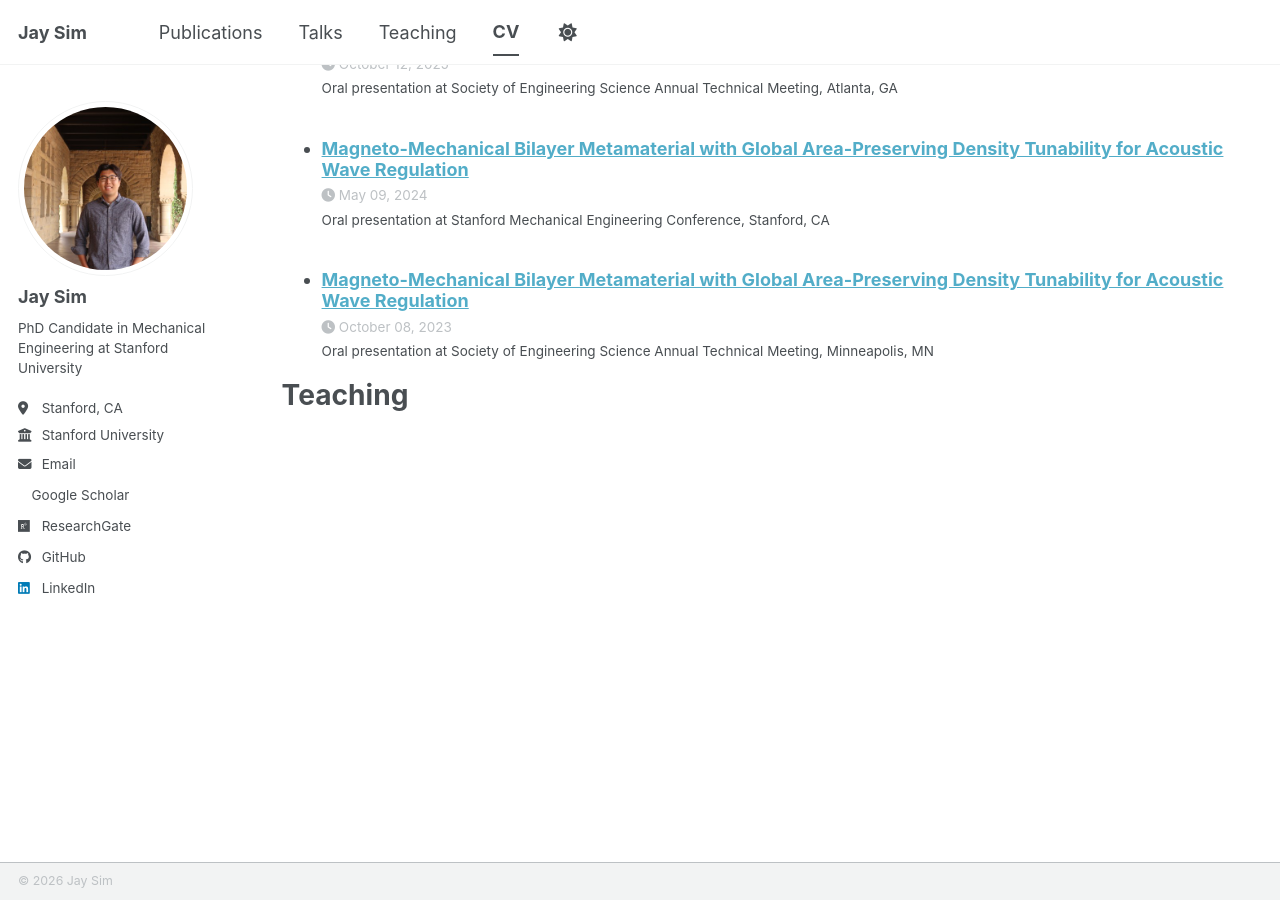
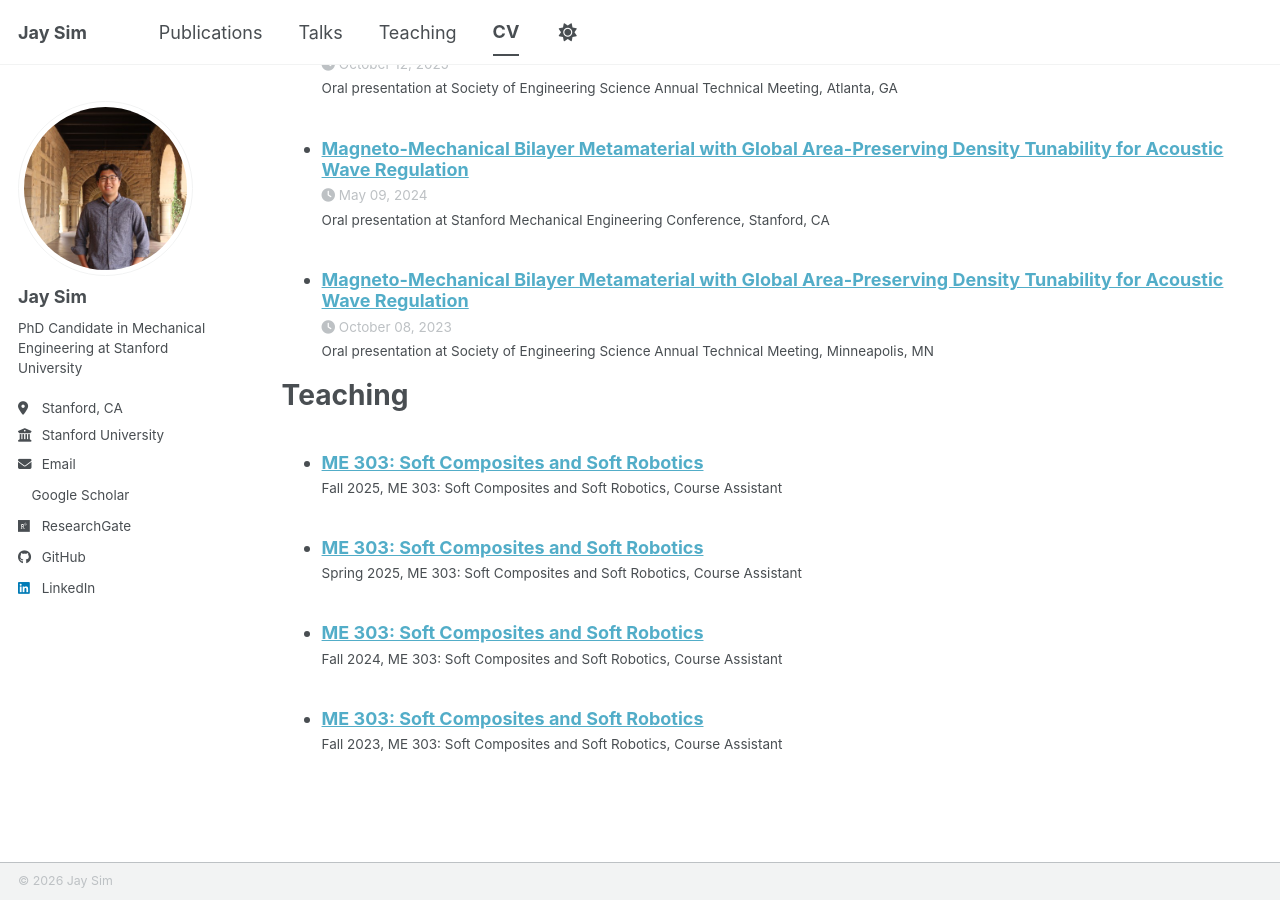
Before and after one commit to jaysejinsim/jaysejinsim.github.io, a Jekyll site: the page built from _pages/cv.md, in a window 1280 px wide and 900 px high, scrolled down 3295 px. Built offline with Jekyll 4.4.1, drawn with Linux system fonts in a browser that asks for light colours; a style sheet for code colours, icons or effects is not loaded.

Commit message:
Add teaching page grouped by institution
Numbered per-institution (1-4 for Stanford ME 303), newest term first.
New institutions can be added as their own group without renumbering
existing entries.

```diff
--- /dev/null
+++ b/_teaching/2023-09-01-stanford-me303-fall2023.md
@@ -0,0 +1,10 @@
+---
+title: "ME 303: Soft Composites and Soft Robotics"
+collection: teaching
+institution: "Stanford University"
+type: "Course Assistant"
+permalink: /teaching/2023-09-01-stanford-me303-fall2023
+venue: "Department of Mechanical Engineering, Stanford University"
+date: 2023-09-01
+citation: 'Fall 2023, ME 303: Soft Composites and Soft Robotics, Course Assistant'
+---
--- /dev/null
+++ b/_teaching/2024-09-01-stanford-me303-fall2024.md
@@ -0,0 +1,10 @@
+---
+title: "ME 303: Soft Composites and Soft Robotics"
+collection: teaching
+institution: "Stanford University"
+type: "Course Assistant"
+permalink: /teaching/2024-09-01-stanford-me303-fall2024
+venue: "Department of Mechanical Engineering, Stanford University"
+date: 2024-09-01
+citation: 'Fall 2024, ME 303: Soft Composites and Soft Robotics, Course Assistant'
+---
--- /dev/null
+++ b/_teaching/2025-04-01-stanford-me303-spring2025.md
@@ -0,0 +1,10 @@
+---
+title: "ME 303: Soft Composites and Soft Robotics"
+collection: teaching
+institution: "Stanford University"
+type: "Course Assistant"
+permalink: /teaching/2025-04-01-stanford-me303-spring2025
+venue: "Department of Mechanical Engineering, Stanford University"
+date: 2025-04-01
+citation: 'Spring 2025, ME 303: Soft Composites and Soft Robotics, Course Assistant'
+---
--- /dev/null
+++ b/_teaching/2025-09-01-stanford-me303-fall2025.md
@@ -0,0 +1,10 @@
+---
+title: "ME 303: Soft Composites and Soft Robotics"
+collection: teaching
+institution: "Stanford University"
+type: "Course Assistant"
+permalink: /teaching/2025-09-01-stanford-me303-fall2025
+venue: "Department of Mechanical Engineering, Stanford University"
+date: 2025-09-01
+citation: 'Fall 2025, ME 303: Soft Composites and Soft Robotics, Course Assistant'
+---
```
Also changed, not shown: _pages/teaching.html (+7 -2 lines).
